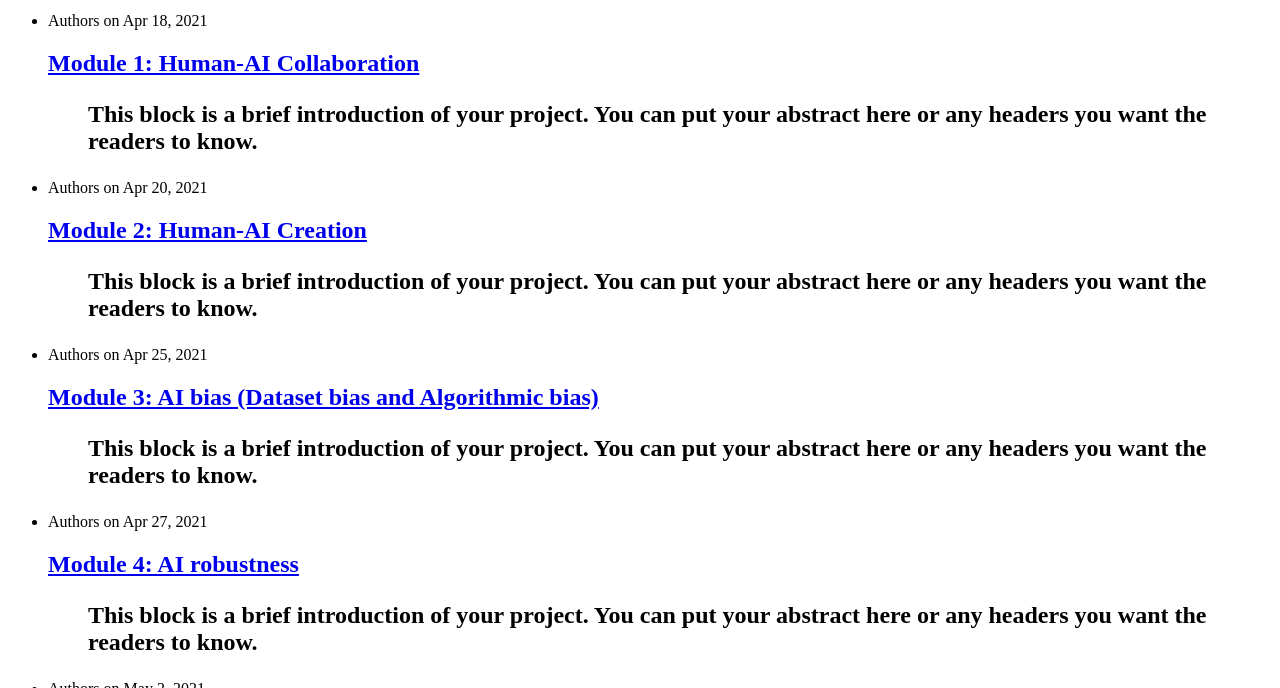
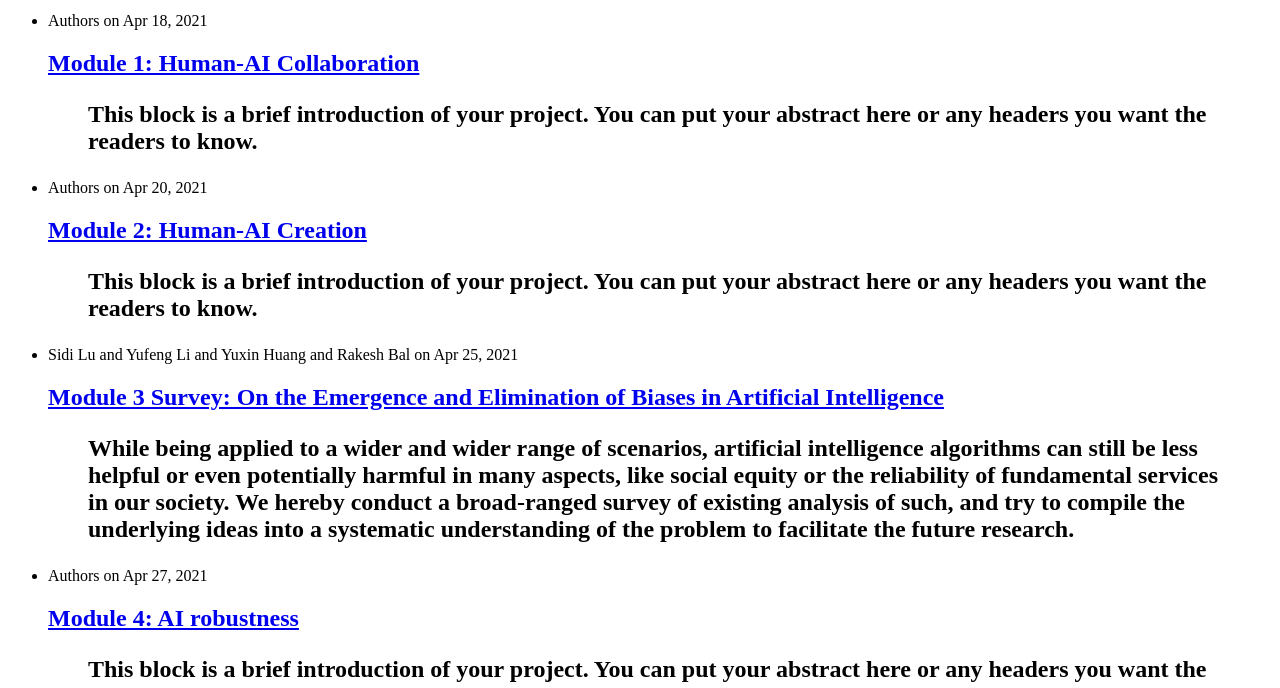
Before and after one commit to UCLAdeepvision/CS269-surveys-2022spring, a Jekyll site: the page built from index.html, in a window 1280 px wide and 900 px high, cut to the strip 212-900 px from the top of the window. Built offline with Jekyll 4.4.1, drawn with Linux system fonts in a browser that asks for light colours; some of the changed lines change nothing that is shown.

Commit message:
add blog post: module 3 (sidi, yufeng, yuxin, rakesh)

````diff
--- a/_posts/2022-04-25-module03-AI-bias.md
+++ b/_posts/2022-04-25-module03-AI-bias.md
@@ -1,67 +1,61 @@
 ---
 layout: post
 comments: true
-title: "Module 3: AI bias (Dataset bias and Algorithmic bias)"
-author: Authors
+title: "Module 3 Survey: On the Emergence and Elimination of Biases in Artificial Intelligence"
+author: Sidi Lu and Yufeng Li and Yuxin Huang and Rakesh Bal
 date: 2021-04-25
 ---
 
 
-> This block is a brief introduction of your project. You can put your abstract here or any headers you want the readers to know.
+> While being applied to a wider and wider range of scenarios, artificial intelligence algorithms can still be less helpful or even potentially harmful in many aspects, like social equity or the reliability of fundamental services in our society. We hereby conduct a broad-ranged survey of existing analysis of such, and try to compile the underlying ideas into a systematic understanding of the problem to facilitate the future research.
 
 <!--more-->
 {: class="table-of-content"}
 * TOC
 {:toc}
 
-## Main Content
-Your article starts here. You can refer to the [source code](https://github.com/lilianweng/lil-log/tree/master/_posts) of [lil's blogs](https://lilianweng.github.io/lil-log/) for article structure ideas or Markdown syntax. We've provided a [sample post](https://ucladeepvision.github.io/CS188-Projects-2022Winter/2017/06/21/an-overview-of-deep-learning.html) from Lilian Weng and you can find the source code [here](https://raw.githubusercontent.com/UCLAdeepvision/CS188-Projects-2022Winter/main/_posts/2017-06-21-an-overview-of-deep-learning.md)
+## How AI Biases Emerge from Mis-estimating the correlations of factors.
+In the classical understanding, people use the term "AI bias" to describe two major classes of existing problems: dataset bias and the algorithmic bias (sometimes as the consequence of the former one)
 
-## Basic Syntax
-### Image
-Please create a folder with the name of your team id under /assets/images/, put all your images into the folder and reference the images in your main content.
+For dataset bias, the most worrisome (and common) case is that the model over-constructs the logical correlations between different factors in the data based purely on the observed co-occurences. For example, some recent reports show an overly-constructed racial bias in superresolution models [2] <span style="color:red">[Sidi: Please help add in figures and expand the description]</span>, which could indicate a bigger, under-explored problem. While we can tell and probably name some of such overly-constructed correlation, another important class of problems are even more of a hot potato: for example, the lack of diversity in how each dataset respectively presents the world. Datasets with such problems hinder effective cross-dataset generalization and introduce irrelevant, anonymous factors that affect models' compositional generalizabilitys[3] <span style="color:red">[Sidi: Please help add in figures and expand the description]</span>.
 
-You can add an image to your survey like this:
-![YOLO]({{ '/assets/images/UCLAdeepvision/object_detection.png' | relative_url }})
-{: style="width: 400px; max-width: 100%;"}
-*Fig 1. YOLO: An object detection method in computer vision* [1].
+But still, algorithm-wise, regardless of all these concerns, ever after connectionism methods re-conquered the mainstream of AI, data-driven methods with connectionism philosophy have been producing impressive milestone-level results, refreshing people's understanding and expectations of which. There's no doubt that data-driven methods do have their merits, and are ususally the ones with the best practical rationality [4]. <span style="color:red">[Sidi: Please help expand the description]</span> This is understandable under necessary assumptions, as such methods try to honestly reflect what the data indicate. When the test cases are similar, such reflection of data directly contributes to model performance. However, without proper inductive bias, the usage of highly data-driven logic is doomed to limit models' general ability to transfer. Unlike in cases where typical mispredictions come from mis-constructed belief between **almost identical factors**, tranferrabilities to new domains set up a higher standard for models as the actual situation could be testing how belief is well-constructed also for **varied group of factors** (depending on the relative complexity of the source/target domains).
 
-Please cite the image if it is taken from other people's work.
+Long story short, as part of the results of our compromise between effective practice and well-estabilished theory, AI Bias is a real, inevitable problem in most data-driven models that we can think of. It is not something we can easily locate within how we design the methodology and eliminate from the root trivially. A better pracitice would definitely be to admit them and to resolve the emerging ones in response.
 
+## Existing Efforts in AI De-biasing
+Based on our previous discussion, a natural thought would be to blame all the things on the problematic data. Some would argue that data could be nothing but a sincere reflection of the world, and that the AI bias, at the end of day, is essentially _**OUR**_ bias.
 
-### Table
-Here is an example for creating tables, including alignment syntax.
+While this could be arguably correct in philosophy, in practice, recent discussions gradually lead to a more practical conclusion that, we need to move beyond the idea of "algorithmic bias is a data problem" due to multiple reasons[5]. <span style="color:red">[Sidi: Please help expand the description]</span>
 
-|             | column 1    |  column 2     |
-| :---        |    :----:   |          ---: |
-| row1        | Text        | Text          |
-| row2        | Text        | Text          |
+Some well-founded approaches have been achieved following this way of thinking in the past few years. For example, one work [6] discussed in detail how such de-biasing can be achieved (at least by a large margin) in caption generation models. <span style="color:red">[Sidi: Please help expand the description]</span>
 
+Some of those attempts for commercial purposes[7], however, still rely on data pre/post-processing to mitigate the data-related bias in their business models that could have negative impacts on their profit statistics. <span style="color:red">[Sidi: Please help expand the description]</span>
 
+In general, mitigating the AI bias in multiple levels has been granted more and more attention. As the solutions stabilize and fushion, it's definitely more than just a hope to solve the problem.
 
-### Code Block
-```
-# This is a sample code block
-import torch
-print (torch.__version__)
-```
-
-
-### Formula
-Please use latex to generate formulas, such as:
-
-$$
-\tilde{\mathbf{z}}^{(t)}_i = \frac{\alpha \tilde{\mathbf{z}}^{(t-1)}_i + (1-\alpha) \mathbf{z}_i}{1-\alpha^t}
-$$
-
-or you can write in-text formula $$y = wx + b$$.
-
-### More Markdown Syntax
-You can find more Markdown syntax at [this page](https://www.markdownguide.org/basic-syntax/).
-
+## Essentially addressing the AI Bias problem?
+Unfortunately, up to now, addressing the AI Bias problem is still beyond the best of our ability. However, more and more studies, with relaxed assumption of training/inference data beyond the classicial _i.i.d._ assumption, have been conducted [8,9,10]. While they are no essential solutions, step by step, they still shed light on how we can improve the model robustness towards (harmful) biases, and possibly defend the AI Bias-related consequences as a dynamic solution (rather than a static, ideal, essential solution).
 ## Reference
-Please make sure to cite properly in your work, for example:
 
 [1] Redmon, Joseph, et al. "You only look once: Unified, real-time object detection." *Proceedings of the IEEE conference on computer vision and pattern recognition*. 2016.
 
+[2] Vincent, James. "What a machine learning tool that turns Obama white can (and can’t) tell us about AI bias." Retrieved October 28 (2020): 2021.
+
+[3] Torralba, Antonio, and Alexei A. Efros. "Unbiased look at dataset bias." CVPR 2011. IEEE, 2011.
+
+[4] Sutton R. The bitter lesson[J]. Incomplete Ideas (blog), 2019, 13: 12.
+
+[5] Hooker, Sara. "Moving beyond “algorithmic bias is a data problem”." Patterns 2.4 (2021): 100241.
+
+[6] Hendricks, Lisa Anne, et al. "Women also snowboard: Overcoming bias in captioning models." Proceedings of the European Conference on Computer Vision (ECCV). 2018.
+
+[7] Lee, Nicol Turner, Paul Resnick, and Genie Barton. "Algorithmic bias detection and mitigation: Best practices and policies to reduce consumer harms." Brookings Institute: Washington, DC, USA (2019).
+
+[8] Mao, Jiayuan, et al. "The neuro-symbolic concept learner: Interpreting scenes, words, and sentences from natural supervision." arXiv preprint arXiv:1904.12584 (2019).
+
+[9] Johnson, Justin, et al. "Clevr: A diagnostic dataset for compositional language and elementary visual reasoning." Proceedings of the IEEE conference on computer vision and pattern recognition. 2017.
+
+[10] Lu, Sidi, et al. "Neurally-guided structure inference." International Conference on Machine Learning. PMLR, 2019.
+
 ---
````
